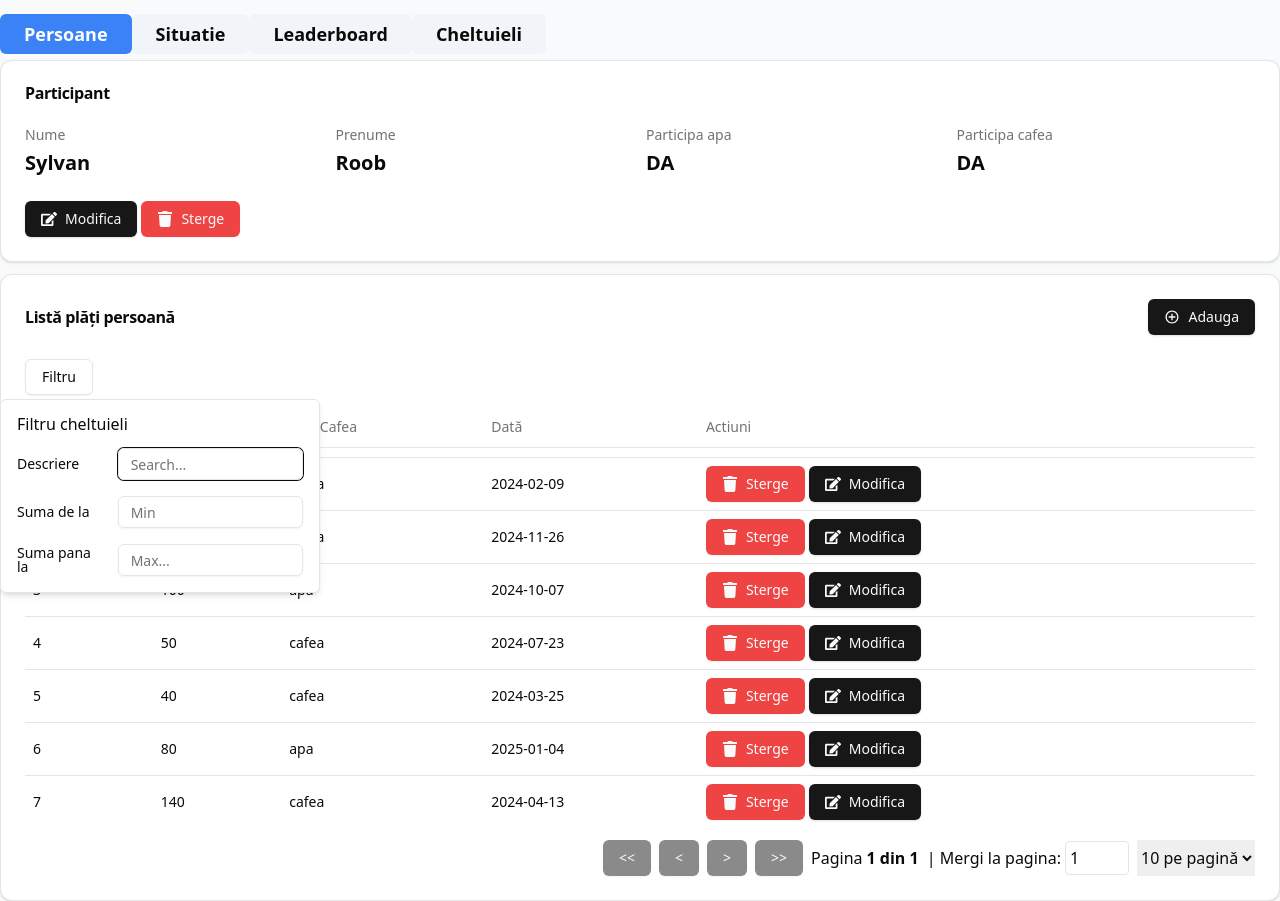
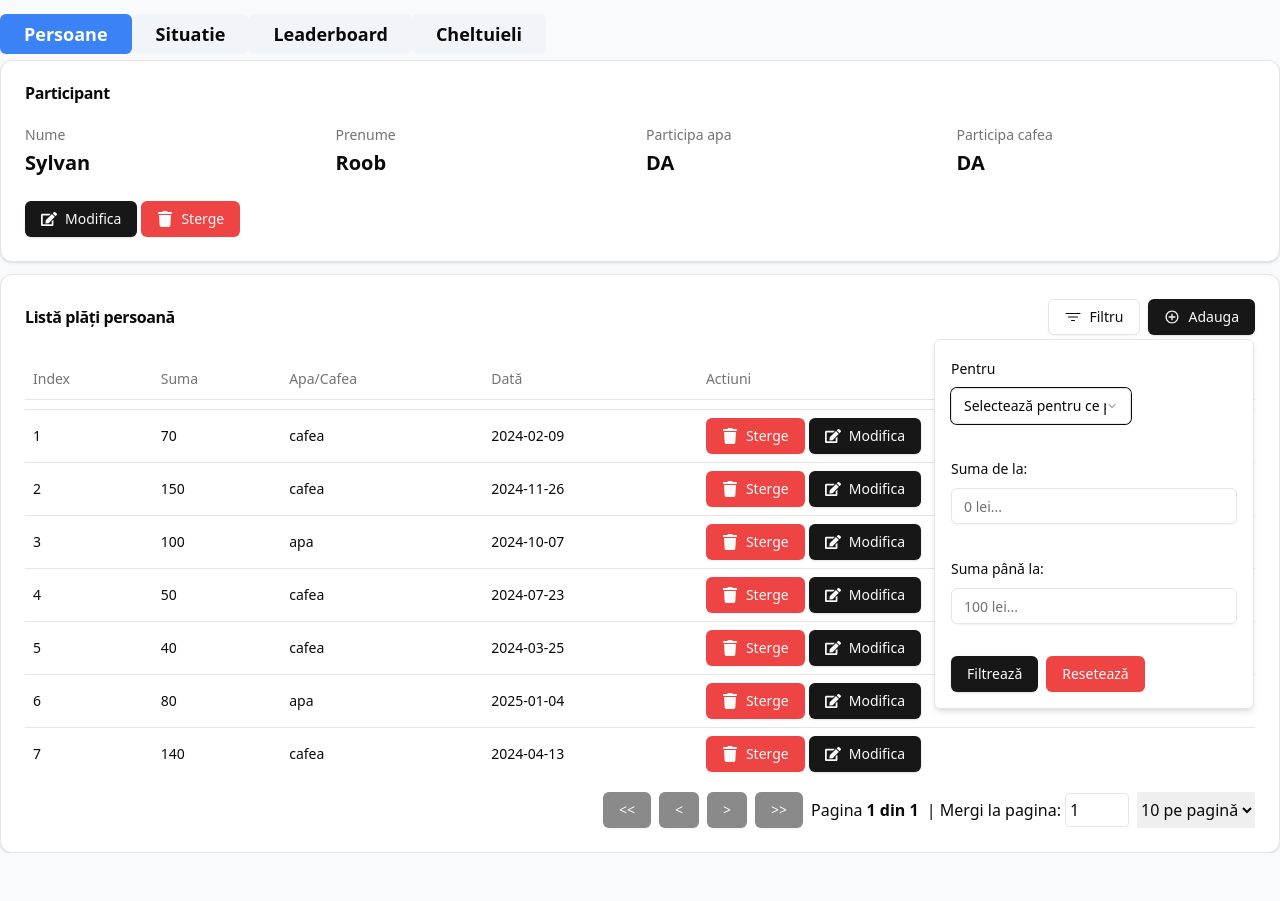
Before and after one commit to DCPD-Team/apa-cafea, a React (Vite) app: page /persoana/24050e76-7bf3-40a4-95c7-1250e3793e94 in a window 1280 px wide. Both pictures are taken after a click on the button "Filtru". After the commit the page ends 853 px from the top, so only its background shows below. Built offline with nearby package versions, Linux system fonts and the light colour scheme.

Commit message:
filtre lista plati persoana

```diff
--- a/src/hooks/useCustomDataTable.tsx
+++ b/src/hooks/useCustomDataTable.tsx
@@ -23,7 +23,6 @@ export const useCustomDataTable = <TData,>({ columns, data = [], filters }: Cust
       .map(([k, v]) => ({ id: k, value: v }));
   }, [filters]);
 
-  console.log(columnFilters);
   const table = useReactTable<TData>({
     columns,
     data,
--- a/src/pages/persoane/detalii/plati/ListaPlatiPersoana.tsx
+++ b/src/pages/persoane/detalii/plati/ListaPlatiPersoana.tsx
@@ -1,19 +1,35 @@
-import React from 'react';
+import React, { useState } from 'react';
 import { Card, CardContent, CardHeader, CardTitle } from '@/components/ui/card.tsx';
 import { ButonAdaugaModificaPlata } from '@/pages/persoane/detalii/plati/components/ButonAdaugaModificaPlata.tsx';
 import { TabelPlatiPersoana } from '@/pages/persoane/detalii/plati/components/TabelPlatiPersoana.tsx';
+import { FiltruColoanePlatiPersoana } from '@/pages/persoane/detalii/plati/components/FiltruColoanePlatiPersoana.tsx';
+import { ApaSauCafea } from '@/fake-api/fakePaymentApi.ts';
+
+export type PlataPersoanaFilter = {
+  pentru?: ApaSauCafea;
+  suma?: [number | undefined, number | undefined];
+};
 
 export const ListaPlatiPersoana: React.FC = () => {
+  const [filters, setFilters] = useState<PlataPersoanaFilter>({});
+
   return (
     <Card>
       <CardHeader>
         <div className={'flex items-center justify-between'}>
           <CardTitle>Listǎ plăți persoană</CardTitle>
-          <ButonAdaugaModificaPlata />
+          <div className="flex items-center justify-between gap-2">
+            <FiltruColoanePlatiPersoana
+              currentFilter={filters}
+              setFilter={setFilters}
+            />
+
+            <ButonAdaugaModificaPlata />
+          </div>
         </div>
       </CardHeader>
       <CardContent>
-        <TabelPlatiPersoana />
+        <TabelPlatiPersoana filters={filters} />
       </CardContent>
     </Card>
   );
--- a/src/pages/persoane/detalii/plati/components/FiltruColoanePlatiPersoana.tsx
+++ b/src/pages/persoane/detalii/plati/components/FiltruColoanePlatiPersoana.tsx
@@ -1,63 +1,182 @@
-import React from 'react';
+import React, { useState } from 'react';
+import { Button } from '@/components/ui/button.tsx';
+import { useForm } from 'react-hook-form';
+import { Form, FormControl, FormField, FormItem, FormLabel, FormMessage } from '@/components/ui/form.tsx';
 import { Popover, PopoverContent, PopoverTrigger } from '@/components/ui/popover.tsx';
-import { Button } from '@/components/ui/button.tsx';
-import { Label } from '@/components/ui/label.tsx';
+import {
+  Select,
+  SelectContent,
+  SelectGroup,
+  SelectItem,
+  SelectSeparator,
+  SelectTrigger,
+  SelectValue,
+} from '@/components/ui/select.tsx';
+import { IoFilterOutline } from 'react-icons/io5';
+import { ApaSauCafea } from '@/fake-api/fakePaymentApi.ts';
+import { apaCafeaEnum } from '@/pages/persoane/detalii/plati/components/FormularAdaugaModificaPlata.tsx';
 import { Input } from '@/components/ui/input.tsx';
-import { Table } from '@tanstack/react-table';
-import { Payment } from '@/fake-api/fakePaymentApi';
+import { PlataPersoanaFilter } from '@/pages/persoane/detalii/plati/ListaPlatiPersoana.tsx';
 
 type Props = {
-  table: Table<Payment>;
+  currentFilter: PlataPersoanaFilter;
+  setFilter: (filters: PlataPersoanaFilter) => void;
 };
 
-export const FiltruColoanePlatiPersoana: React.FC<Props> = ({ table }) => {
+export type PlataPersoanaFilterForm = {
+  pentru?: ApaSauCafea;
+  sumaDeLa?: number;
+  sumaPanaLa?: number;
+};
+
+export const FiltruColoanePlatiPersoana: React.FC<Props> = ({ setFilter }) => {
+  const [open, setOpen] = useState(false);
+  const [openPentru, setOpenPentru] = useState(false);
+  const [keyPentru, setKeyPentru] = React.useState(+new Date());
+
+  const form = useForm<PlataPersoanaFilterForm>({
+    mode: 'onChange',
+    defaultValues: {
+      pentru: undefined,
+      sumaDeLa: undefined,
+      sumaPanaLa: undefined,
+    },
+  });
+
+  const onSubmit = (data: PlataPersoanaFilterForm) => {
+    setFilter({
+      pentru: data.pentru,
+      suma: [data.sumaDeLa, data.sumaPanaLa],
+    });
+    setOpen(false);
+  };
+
   return (
-    <Popover onOpenChange={(open) => (open ? table.resetColumnFilters() : null)}>
+    <Popover
+      open={open}
+      onOpenChange={(o) => setOpen(o)}>
       <PopoverTrigger asChild>
-        <Button variant="outline">Filtru</Button>
+        <Button variant="outline">
+          <IoFilterOutline />
+          Filtru
+        </Button>
       </PopoverTrigger>
       <PopoverContent className="w-80">
-        <div className="grid gap-4">
-          <div className="space-y-2">
-            <h4 className="font-medium leading-none">Filtru cheltuieli</h4>
-          </div>
-          <div className="grid grid-cols-3 items-center gap-4">
-            <Label htmlFor="descriere">Descriere</Label>
-            <Input
-              id="descriere"
-              className="col-span-2 h-8"
-              type="text"
-              onChange={(value) => {
-                table?.getColumn('descriere')?.setFilterValue(value.target.value);
-              }}
-              placeholder={`Search...`}
+        <Form {...form}>
+          <form
+            onSubmit={form.handleSubmit(onSubmit)}
+            className="space-y-8">
+            <FormField
+              control={form.control}
+              name="pentru"
+              render={({ field }) => (
+                <FormItem>
+                  <FormLabel>Pentru</FormLabel>
+                  <FormControl>
+                    <Select
+                      key={keyPentru}
+                      onValueChange={field.onChange}
+                      defaultValue={undefined}
+                      open={openPentru}
+                      onOpenChange={(o) => setOpenPentru(o)}>
+                      <SelectTrigger className="w-[180px]">
+                        <SelectValue placeholder="Selectează pentru ce plătești" />
+                      </SelectTrigger>
+                      <SelectContent>
+                        <SelectGroup>
+                          {Object.entries(apaCafeaEnum).map(([key, value]) => (
+                            <SelectItem
+                              key={key}
+                              value={key}>
+                              {value}
+                            </SelectItem>
+                          ))}
+                        </SelectGroup>
+                        <SelectSeparator />
+                        <Button
+                          type="button"
+                          className="w-full px-2"
+                          variant="secondary"
+                          size="sm"
+                          onClick={(e) => {
+                            e.stopPropagation();
+                            form.setValue('pentru', undefined);
+                            setKeyPentru(+new Date());
+                            setOpenPentru(false);
+                          }}>
+                          Clear
+                        </Button>
+                      </SelectContent>
+                    </Select>
+                  </FormControl>
+                  <FormMessage />
+                </FormItem>
+              )}
             />
-          </div>
-          <div className="grid grid-cols-3 items-center gap-4">
-            <Label htmlFor="descriere">Suma de la</Label>
-            <Input
-              id="suma"
-              className="col-span-2 h-8"
-              type="number"
-              onChange={(value) =>
-                table?.getColumn('suma')?.setFilterValue((old: [number, number]) => [value.target.value, old?.[1]])
-              }
-              placeholder={`Min`}
+
+            <FormField
+              control={form.control}
+              name="sumaDeLa"
+              defaultValue={undefined}
+              render={({ field }) => (
+                <FormItem>
+                  <FormLabel>Suma de la:</FormLabel>
+                  <FormControl>
+                    <Input
+                      {...field}
+                      placeholder="0 lei..."
+                      type="number"
+                      onChange={(event) => {
+                        field.onChange(event.target.value ? parseInt(event.target.value) : undefined);
+                      }}
+                    />
+                  </FormControl>
+                  <FormMessage />
+                </FormItem>
+              )}
             />
-          </div>
-          <div className="grid grid-cols-3 items-center gap-4">
-            <Label htmlFor="descriere">Suma pana la</Label>
-            <Input
-              id="suma"
-              className="col-span-2 h-8"
-              type="number"
-              onChange={(value) =>
-                table?.getColumn('suma')?.setFilterValue((old: [number, number]) => [old?.[0], value.target.value])
-              }
-              placeholder={`Max...`}
+
+            <FormField
+              control={form.control}
+              name="sumaPanaLa"
+              defaultValue={undefined}
+              render={({ field }) => (
+                <FormItem>
+                  <FormLabel>Suma pânǎ la:</FormLabel>
+                  <FormControl>
+                    <Input
+                      {...field}
+                      placeholder="100 lei..."
+                      type="number"
+                      onChange={(event) => {
+                        field.onChange(event.target.value ? parseInt(event.target.value) : undefined);
+                      }}
+                    />
+                  </FormControl>
+                  <FormMessage />
+                </FormItem>
+              )}
             />
-          </div>
-        </div>
+
+            <div className={'flex items-center gap-2'}>
+              <Button
+                type="submit"
+                disabled={!form.formState.isValid}>
+                Filtreazǎ
+              </Button>
+              <Button
+                type={'button'}
+                variant={'destructive'}
+                onClick={() => {
+                  setFilter({});
+                  form.reset();
+                  setOpen(false);
+                }}>
+                Reseteazǎ
+              </Button>
+            </div>
+          </form>
+        </Form>
       </PopoverContent>
     </Popover>
   );
--- /dev/null
+++ b/src/pages/persoane/detalii/plati/components/FiltruColoanePlatiPersoanaDeprecated.tsx
@@ -0,0 +1,64 @@
+import React from 'react';
+import { Popover, PopoverContent, PopoverTrigger } from '@/components/ui/popover.tsx';
+import { Button } from '@/components/ui/button.tsx';
+import { Label } from '@/components/ui/label.tsx';
+import { Input } from '@/components/ui/input.tsx';
+import { Table } from '@tanstack/react-table';
+import { Payment } from '@/fake-api/fakePaymentApi';
+
+type Props = {
+  table: Table<Payment>;
+};
+
+export const FiltruColoanePlatiPersoanaDeprecated: React.FC<Props> = ({ table }) => {
+  return (
+    <Popover onOpenChange={(open) => (open ? table.resetColumnFilters() : null)}>
+      <PopoverTrigger asChild>
+        <Button variant="outline">Filtru</Button>
+      </PopoverTrigger>
+      <PopoverContent className="w-80">
+        <div className="grid gap-4">
+          <div className="space-y-2">
+            <h4 className="font-medium leading-none">Filtru cheltuieli</h4>
+          </div>
+          <div className="grid grid-cols-3 items-center gap-4">
+            <Label htmlFor="descriere">Descriere</Label>
+            <Input
+              id="descriere"
+              className="col-span-2 h-8"
+              type="text"
+              onChange={(value) => {
+                table?.getColumn('descriere')?.setFilterValue(value.target.value);
+              }}
+              placeholder={`Search...`}
+            />
+          </div>
+          <div className="grid grid-cols-3 items-center gap-4">
+            <Label htmlFor="descriere">Suma de la</Label>
+            <Input
+              id="suma"
+              className="col-span-2 h-8"
+              type="number"
+              onChange={(value) =>
+                table?.getColumn('suma')?.setFilterValue((old: [number, number]) => [value.target.value, old?.[1]])
+              }
+              placeholder={`Min`}
+            />
+          </div>
+          <div className="grid grid-cols-3 items-center gap-4">
+            <Label htmlFor="descriere">Suma pana la</Label>
+            <Input
+              id="suma"
+              className="col-span-2 h-8"
+              type="number"
+              onChange={(value) =>
+                table?.getColumn('suma')?.setFilterValue((old: [number, number]) => [old?.[0], value.target.value])
+              }
+              placeholder={`Max...`}
+            />
+          </div>
+        </div>
+      </PopoverContent>
+    </Popover>
+  );
+};
--- a/src/pages/persoane/detalii/plati/components/TabelPlatiPersoana.tsx
+++ b/src/pages/persoane/detalii/plati/components/TabelPlatiPersoana.tsx
@@ -3,13 +3,17 @@ import { useParams } from 'react-router-dom';
 import { useGetListaPlatiPersoanaQuery } from '@/pages/persoane/hooks/useGetListaPlatiPersoanaQuery.tsx';
 import { SkeletonTable } from '@/components/ui/SkeletonTable.tsx';
 import { ColumnDef } from '@tanstack/react-table';
-import { FiltruColoanePlatiPersoana } from '@/pages/persoane/detalii/plati/components/FiltruColoanePlatiPersoana.tsx';
 import { Payment } from '@/fake-api/fakePaymentApi.ts';
 import { ActiuniPlatiPersoana } from '@/pages/persoane/detalii/plati/components/ActiuniPlatiPersoana.tsx';
 import { useCustomDataTable } from '@/hooks/useCustomDataTable.tsx';
 import { TabelCustom } from '@/components/ui/TabelCustom.tsx';
+import { PlataPersoanaFilter } from '@/pages/persoane/detalii/plati/ListaPlatiPersoana.tsx';
 
-export const TabelPlatiPersoana: React.FC = () => {
+type Props = {
+  filters: PlataPersoanaFilter;
+};
+
+export const TabelPlatiPersoana: React.FC<Props> = ({ filters }) => {
   const { id } = useParams();
   const { isLoading, isFetching, data: plati } = useGetListaPlatiPersoanaQuery({ id });
 
@@ -25,6 +29,7 @@ export const TabelPlatiPersoana: React.FC = () => {
       {
         header: () => 'Suma',
         accessorKey: 'suma',
+        filterFn: 'inNumberRange',
       },
       {
         header: () => 'Apa/Cafea',
@@ -44,7 +49,7 @@ export const TabelPlatiPersoana: React.FC = () => {
     []
   );
 
-  const { table } = useCustomDataTable({ columns, data: plati });
+  const { table } = useCustomDataTable({ columns, data: plati, filters: filters });
 
   if (isLoading || !plati) {
     return (
@@ -56,15 +61,12 @@ export const TabelPlatiPersoana: React.FC = () => {
   }
 
   return (
-    <div className={'flex flex-col gap-3'}>
-      <div className="flex items-center justify-between">
-        <FiltruColoanePlatiPersoana table={table} />
-      </div>
+    <>
       <TabelCustom
         table={table}
         isFetching={isFetching}
         isLoading={isLoading}
       />
-    </div>
+    </>
   );
 };
```
